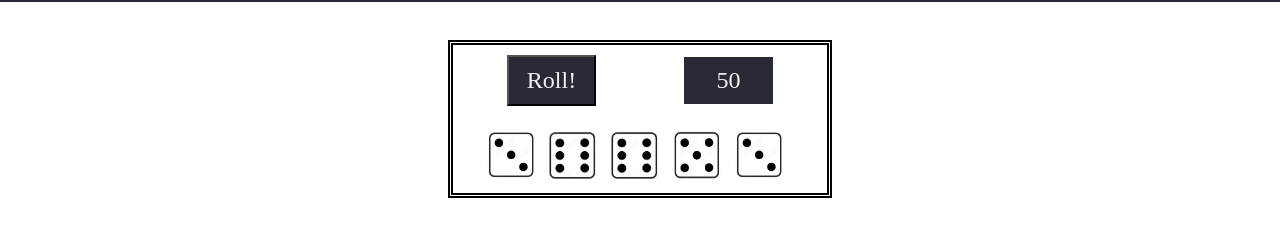
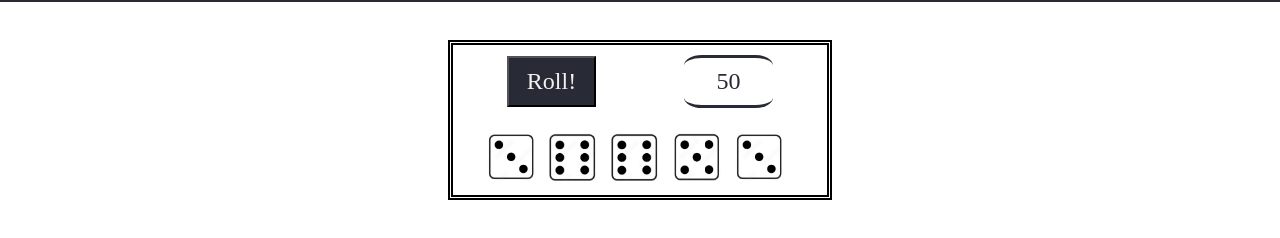
Before and after one commit to danhiel/Greed-Dice-Game, a website: page index.html in a window 1280 px wide. Both pictures are taken after a click on the button "Roll!". Shown: the part 90-328 px from the top of the page. Drawn offline with Linux system fonts and the light colour scheme; a web font is replaced by a local one.

Commit message:
Added Jest Unit Testing

```diff
--- a/index.js
+++ b/index.js
@@ -20,13 +20,42 @@
         document.getElementById("roll").addEventListener("click", rollDice);
     }
 
+    /**
+     * Generates random dices and calculates the score of the random dices. Updates the
+     * front end with the new dices and the new score.
+     */
     function rollDice() {
-        let elem_freq = [0, 0, 0, 0, 0, 0];
+        let dices = new Array(NUM_DICES);
+
+        // Generate random dices.
+        for (let i = 0; i < dices.length; i++) {
+            let dice = Math.floor(Math.random() * DICE_SIDES) + 1;
+            id("Dice" + (i + 1)).src = "images/dice" + dice + ".PNG";
+            dices[i] = dice;
+        }
+
+        // Calculate score.
+        let score = calculateScore(dices);
+        id("points").textContent = score;
+    }
+
+    /**
+     * Calcualtes the score from the given array of dices.
+     * @param {IntArray} dices the array containing the rolled dices.
+     * @returns the integer score.
+     */
+    function calculateScore(dices) {
+        let elem_freq = new Array(DICE_SIDES);
         let score = 0;
 
-        for (let i = 0; i < NUM_DICES; i++) {
-            let dice = Math.floor(Math.random() * DICE_SIDES) + 1;
-            document.getElementById("Dice" + (i + 1)).src = "images/dice" + dice + ".PNG";
+        // Initialize elem_freq with 0s
+        for (let i = 0; i < elem_freq.length; i++) {
+            elem_freq[i] = 0;
+        }
+
+        // Calculate score
+        for (let i = 0; i < dices.length; i++) {
+            let dice = dices[i];
             elem_freq[dice - 1]++;
 
             if (elem_freq[dice - 1] == 3 && (dice == 1 || dice == 5)) {
@@ -40,6 +69,18 @@
                 score += dice == 1 ? 100 : 50;
             }
         }
-        document.getElementById("points").textContent = score;
+        return score;
+    }
+
+    // JUnit testing for calculate score.
+    if (typeof module !== 'undefined') module.exports = calculateScore;
+
+    /**
+     * Returns the DOM element from the given element ID.
+     * @param {String} element the DOM name.
+     * @returns the DOM object matching the string element name.
+     */
+    function id(element) {
+        return document.getElementById(element);
     }
 })();
--- a/styles.css
+++ b/styles.css
@@ -52,7 +52,7 @@ nav {
     padding-bottom: 5px;
 }
 
-nav, #roll, #points {
+nav, #roll {
     background-color: #282A35;
 }
 
@@ -88,6 +88,13 @@ a:hover, #roll:hover {
     padding-bottom: 25px;
 }
 
+#points {
+    color: #282A35;
+    border-bottom-style: solid;
+    border-top-style: solid;
+    border-radius: 20%;
+}
+
 #roll, #points {
     width: 25%;
     padding-top: 10px;
```
Also changed, not shown: index.test.js (added, +88 -0 lines), package.json (added, +26 -0 lines), README.md, 1 other file.
